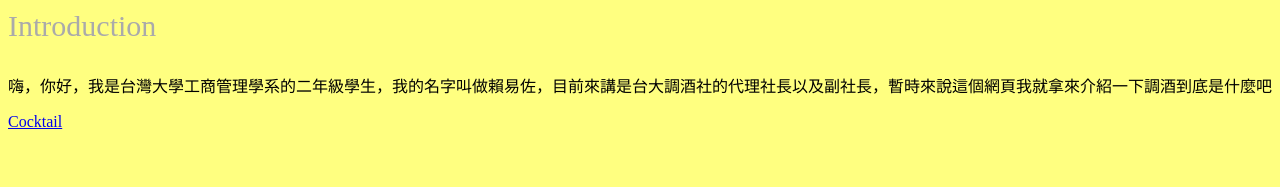
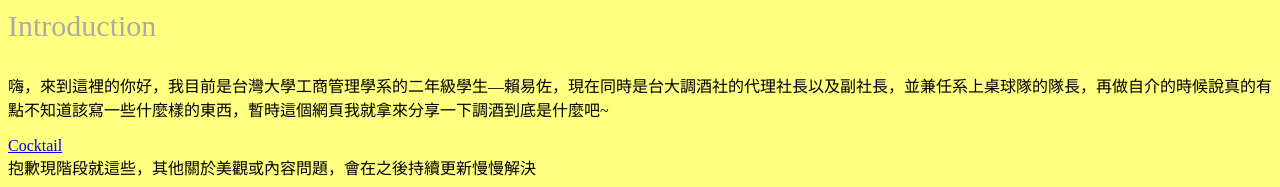
Before and after one commit to rezoy0012/rezoy0012.github.io, a plain HTML site: page index.html in a window 1280 px wide. Shown: the part 805-992 px from the top of the page. Before the commit the page ends 944 px from the top, so only its background shows below. Drawn offline with Linux system fonts and the light colour scheme.

Commit message:
cocktail6

```diff
--- a/index.html
+++ b/index.html
@@ -37,10 +37,9 @@
 			<p>Introduction</p>
 		</div>
 		<div class = "message">
-		<p>嗨，你好，我是台灣大學工商管理學系的二年級學生，我的名字叫做賴易佐，目前來講是台大調酒社的代理社長以及副社長，暫時來說這個網頁我就拿來介紹一下調酒到底是什麼吧</p>
+		<p>嗨，來到這裡的你好，我目前是台灣大學工商管理學系的二年級學生—賴易佐，現在同時是台大調酒社的代理社長以及副社長，並兼任系上桌球隊的隊長，再做自介的時候說真的有點不知道該寫一些什麼樣的東西，暫時這個網頁我就拿來分享一下調酒到底是什麼吧~</p>
 		</div>
-		<div class = "section-1">
-			<a href = ".\cocktail.html">Cocktail</a>
-		</div>
+		<a href = ".\cocktail.html">Cocktail</a>
+		<div class = "message">抱歉現階段就這些，其他關於美觀或內容問題，會在之後持續更新慢慢解決</div>
 	</body>
  </html>
```
